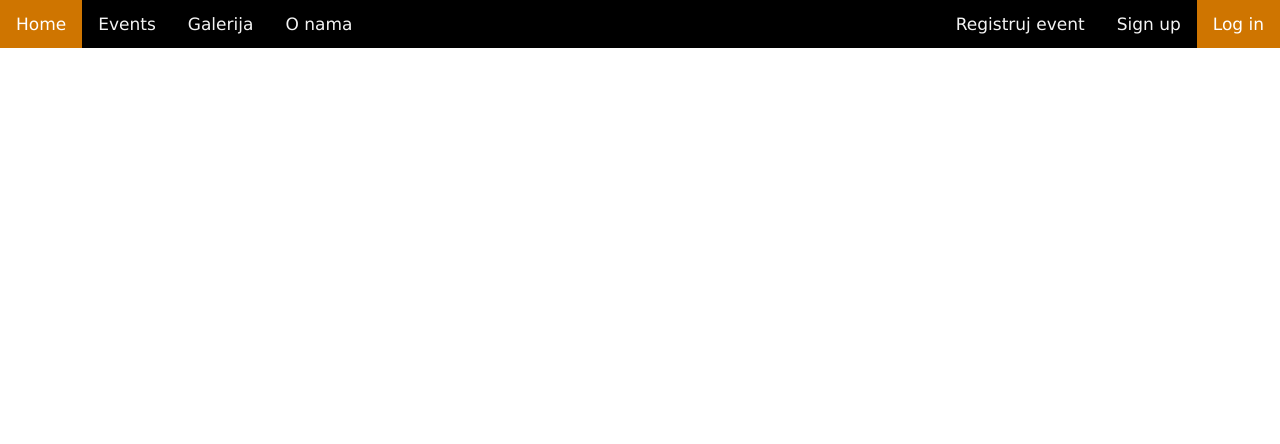
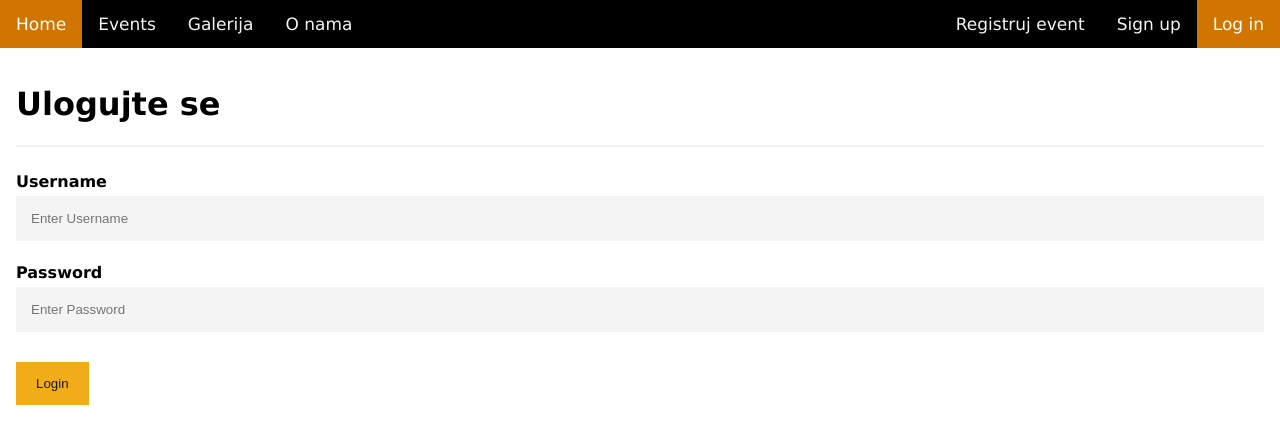
Before and after one commit to Jovan-Savic/Hakaton, a website: page FrontEnd/login.html in a window 1280 px wide. Drawn offline with Linux system fonts and the light colour scheme.

Commit message:
login gotov

```diff
--- a/FrontEnd/login.html
+++ b/FrontEnd/login.html
@@ -17,5 +17,19 @@
   <a href="signup.html" style="float: right;"> Sign up</a>
   <a href="registrujevent.html" style="float: right;">Registruj event</a>
 </header>
+
+<div class="signup">
+  <h1>Ulogujte se</h1>
+  <hr>
+
+  <label for="uname"><b>Username</b></label>
+  <input type="text" placeholder="Enter Username" name="uname" required>
+
+  <label for="psw"><b>Password</b></label>
+  <input type="password" placeholder="Enter Password" name="psw" required>
+
+  <button type="submit">Login</button>
+</div>
+
     </body>
 </html>
```
